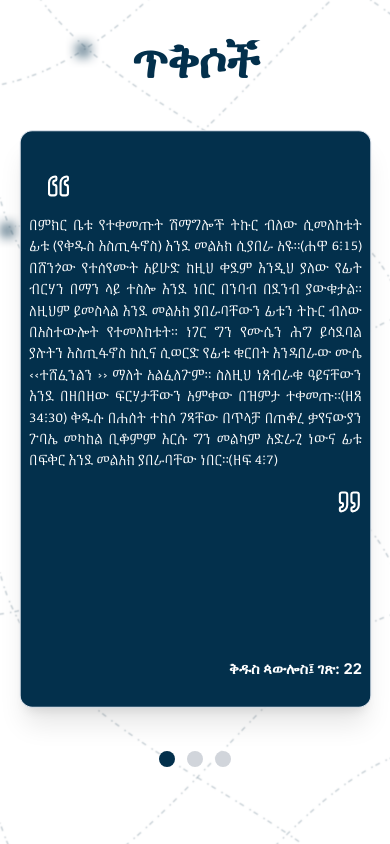
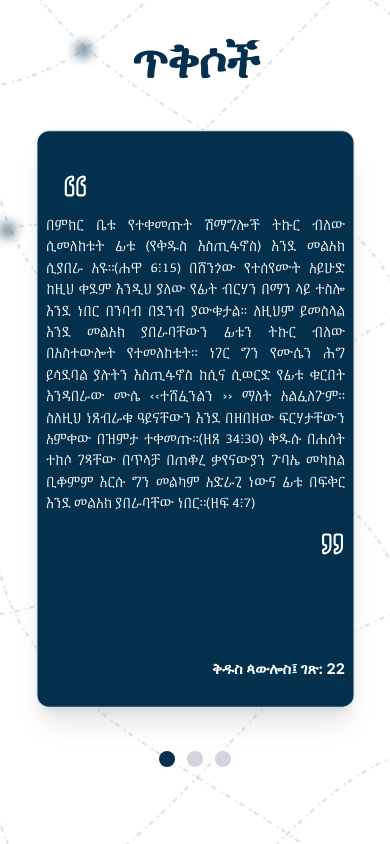
Before and after one commit to MekdelawitGebre/st-paul-book, a Next.js app: page / in a window 390 px wide. Shown: the part 4160-5004 px from the top of the page. Built offline with nearby package versions, Linux system fonts and the light colour scheme; a web font is replaced by a local one.

Commit message:
fix: marigin for mobile fr readers

```diff
--- a/components/quotes.tsx
+++ b/components/quotes.tsx
@@ -126,7 +126,7 @@ export default function Quotes() {
               return (
                 <div
                   key={quote.id}
-                  className={`absolute transition-all duration-700 ease-in-out px-2 sm:px-6 md:px-0 ${config.className} ${config.width} ${config.height}`}
+                  className={`absolute transition-all duration-700 ease-in-out px-6 sm:px-12 md:px-0 ${config.className} ${config.width} ${config.height}`}
                   style={{
                     transform: config.transform,
                   }}
--- a/components/reader-testimonials.tsx
+++ b/components/reader-testimonials.tsx
@@ -121,7 +121,7 @@ export default function ReaderQuotes() {
                     config.className
                   } ${
                     position === "active"
-                      ? "w-[80%] mx-8 sm:w-[70%] sm:mx-12 md:w-[450px] md:mx-0"
+                      ? "w-[80%] mx-14 sm:w-[70%] sm:mx-16 md:w-[450px] md:mx-0"
                       : "w-[310px]"
                   }`}
                   style={{
```
